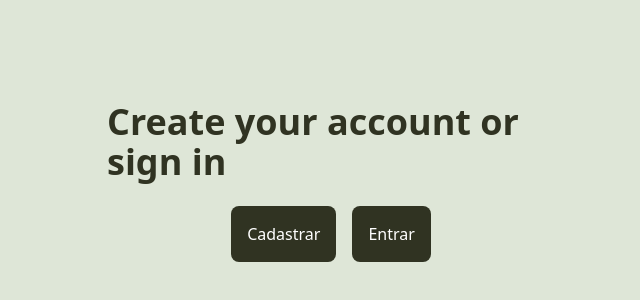
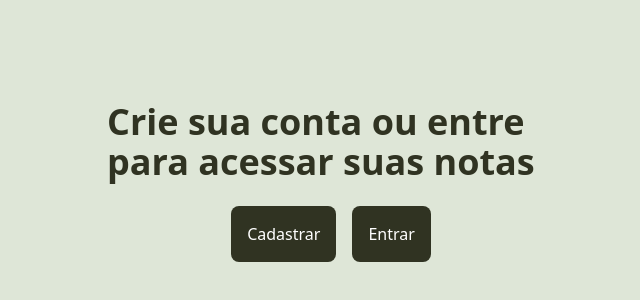
Before and after one commit to martinaNasc04/take-notes, a Next.js app: page /sign-in in a window 1280 px wide. Shown: the part 218-518 px from the top of the page, without its empty margins (309-949 px from the left). Built offline with nearby package versions, Linux system fonts and the light colour scheme; no server answers.

Commit message:
style:edit text from sign in page

```diff
--- a/app/sign-in/page.tsx
+++ b/app/sign-in/page.tsx
@@ -7,7 +7,7 @@ const SignInPage = () => {
         <div className='min-h-screen flex items-center justify-center bg-(--moss-100)'>
             <SignedOut>
                 <div className='flex flex-col items-center w-full max-w-md'>
-                    <h1 className='text-4xl font-bold mb-6 text-[#303322]'>Create your account or sign in</h1>
+                    <h1 className='text-4xl font-bold mb-6 text-[#303322]'>Crie sua conta ou entre para acessar suas notas</h1>
                     <div className='flex gap-4'>
 
 
```
Also changed, not shown: public/picture1.jpg (added).
